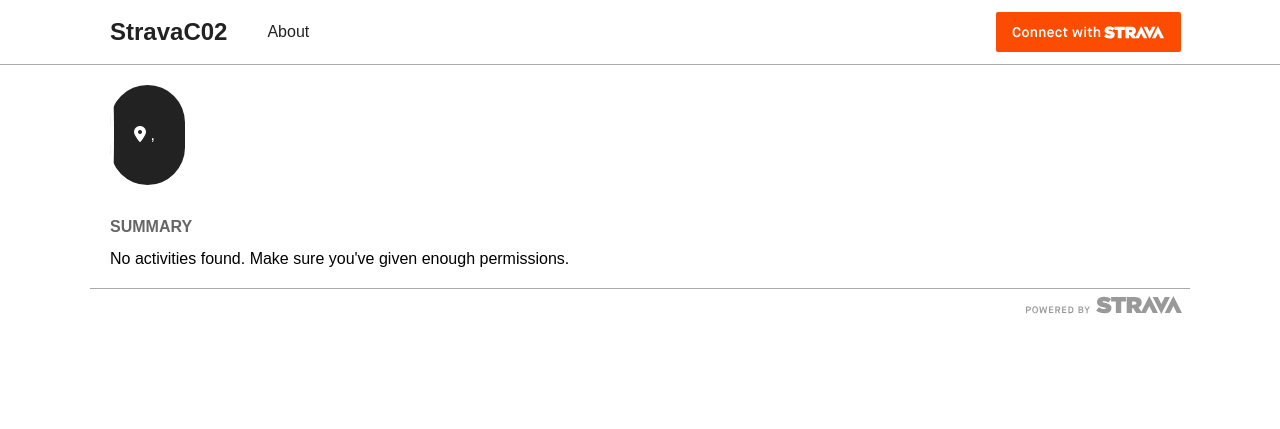
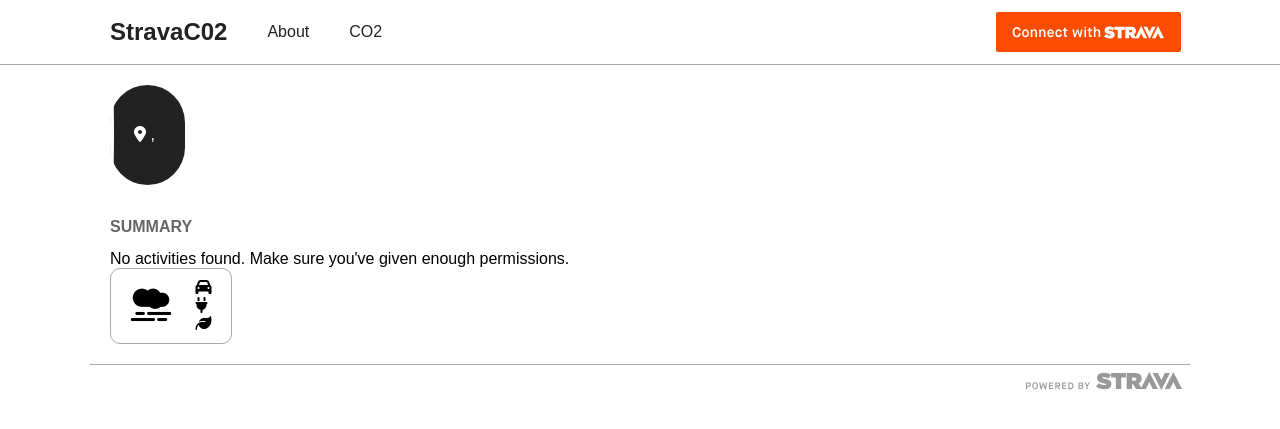
Before and after one commit to osl202/StravaCO2, a Flask app: template server/templates/profile/index.html in a window 1280 px wide. Shown: the top 429 px of the page. Run offline with Flask 3, Linux system fonts and the light colour scheme; the template is opened without the code that fills it, so the values that code supplies are empty; some libraries are stand-ins or nearby versions.

Commit message:
Updated website to include CO2 emissions (API not connected yet)

```diff
--- a/server/routes.py
+++ b/server/routes.py
@@ -41,6 +41,11 @@ def about():
     refresh = request.cookies.get('refresh-token')
     return render_template('about/index.html', title='About', connect_url=api.connect_url, auth=bool(refresh))
 
+@app.route('/co2')
+def CO2():
+    refresh = request.cookies.get('refresh-token')
+    return render_template('co2/index.html', title='CO2', connect_url=api.connect_url, auth=bool(refresh))
+
 
 @app.route('/authorize')
 def authorize():
--- a/server/static/styles/style.css
+++ b/server/static/styles/style.css
@@ -189,6 +189,9 @@ section.profile .name {
 }
 
 section.summary .stat-group {
+	display: "inline-block";
+	float:left;
+	margin-right:20px;
 	border: 1px solid var(--divider-color);
 	padding: 10px 20px;
 	border-radius: 10px;
--- a/server/templates/base.html
+++ b/server/templates/base.html
@@ -14,6 +14,7 @@
             <ul id="nav-bar">
                 <li id="home"><a href="/">StravaC02</a></li>
                 <li><a href="/about">About</a></li>
+                <li><a href="/co2">CO2</a></li>
             </ul>
             {% if auth %}
                 <a id="btn-strava-disconnect" href="/deauthorize"><p>Sign out</p></a>
--- /dev/null
+++ b/server/templates/co2/index.html
@@ -0,0 +1,5 @@
+{% extends "base.html" %}
+
+{% block content %}
+<h1>CO2!</h1>
+{% endblock %}
--- a/server/templates/profile/index.html
+++ b/server/templates/profile/index.html
@@ -54,6 +54,20 @@
 		{% endif %}
 
 	</div>
+
+	<div class="inline-row">
+
+
+		<div class="stat-group inline-row">
+			<i class="fa-solid fa-smog" title="Running"></i>
+				<div class="flex-column">
+					<p class="stat car" title="Car"><i class="fa-solid fa-car"></i> {{ format_distance(stats.all_run_totals.distance) }}</p>
+                    <p class="stat electric" title="Electricity"><i class="fa-solid fa-plug"></i> {{ format_distance(stats.all_run_totals.distance) }}</p>
+					<p class="stat car" title="Car"><i class="fa-solid fa-leaf"></i> {{ format_distance(stats.all_run_totals.distance) }}</p>
+				</div>
+		</div>
+	</div>
+
 </section>
 
 {% endblock %}
```
